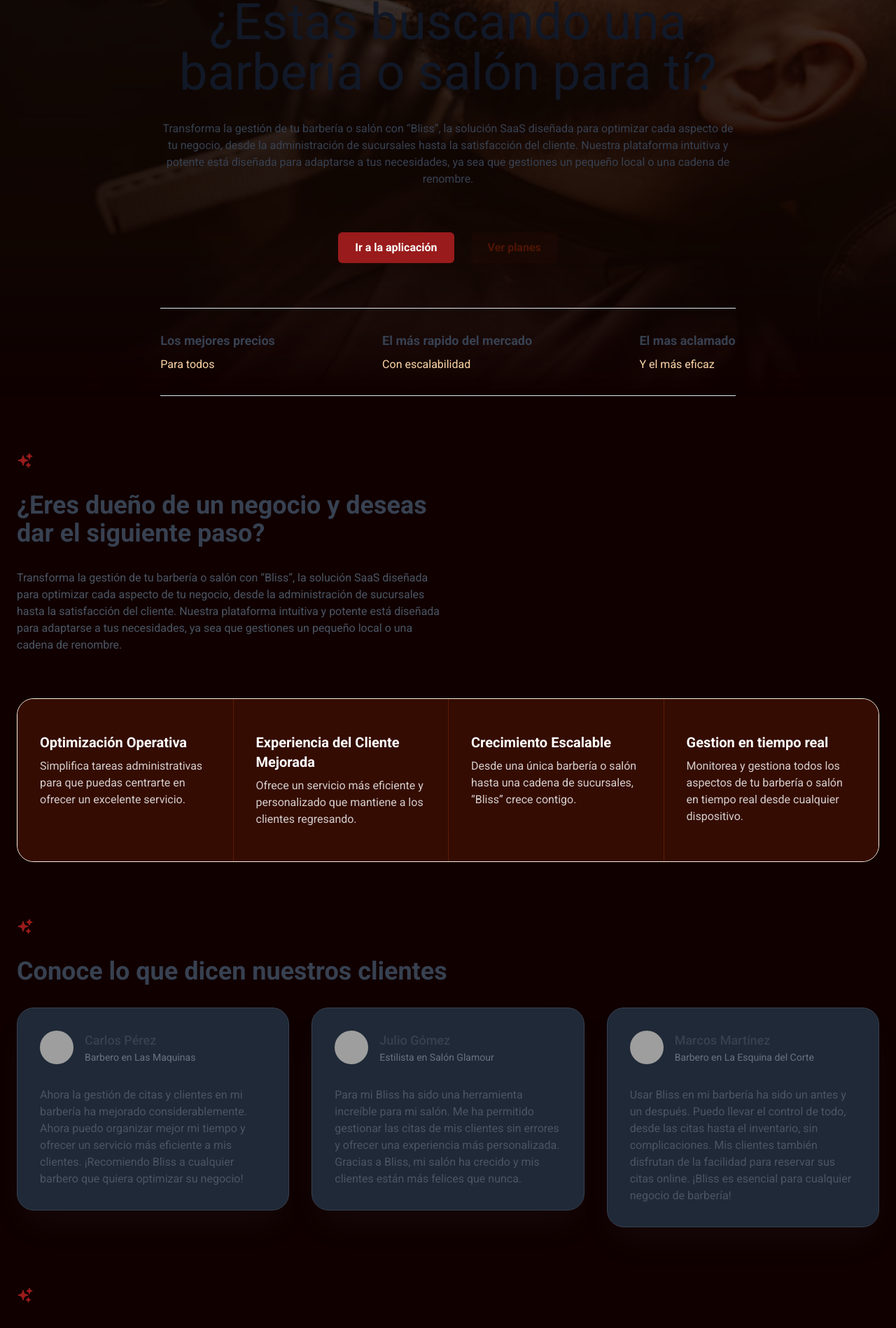
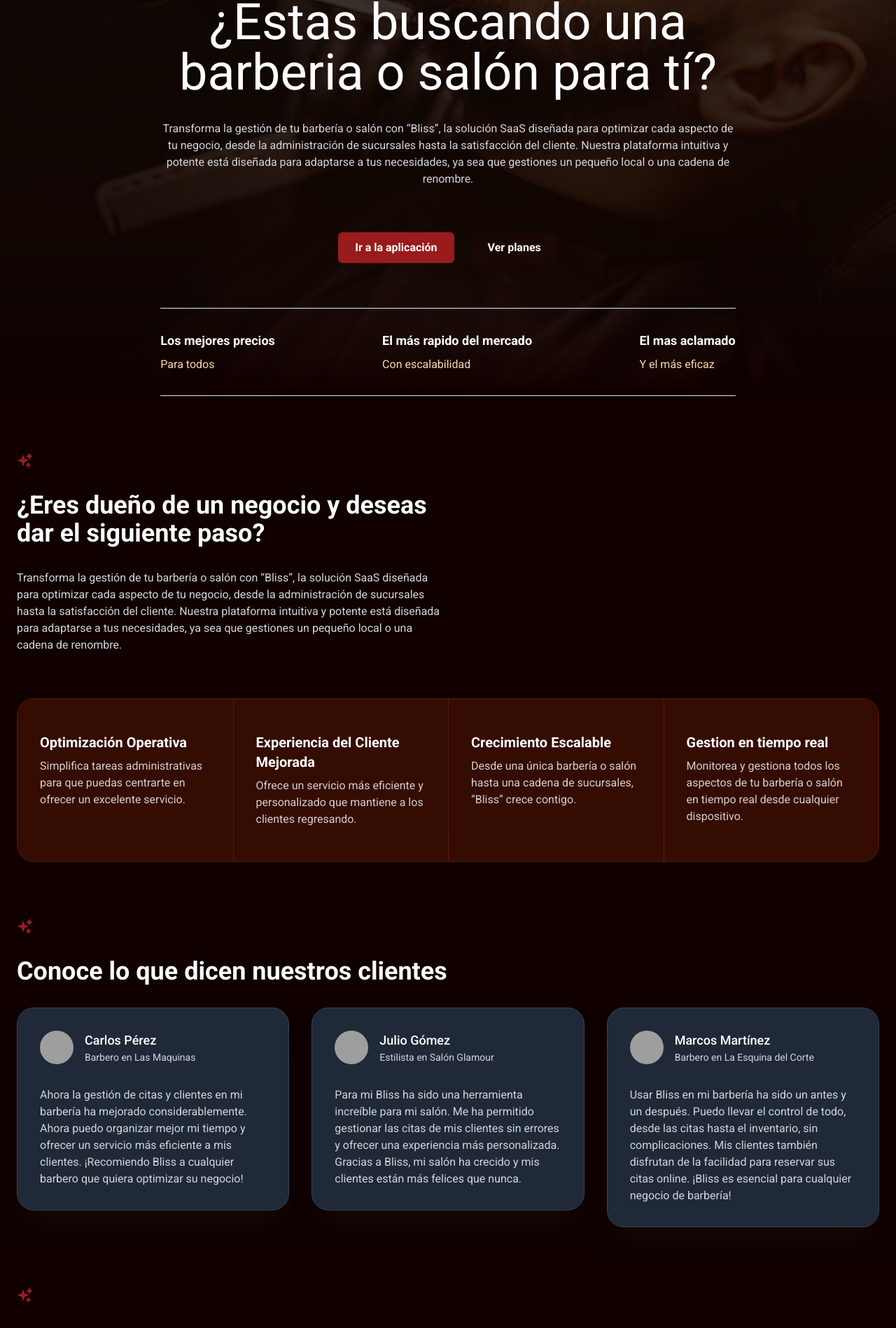
Before and after one commit to Ashe675/bliss-project, a Next.js app: page /landing in a window 1280 px wide. Shown: the part 587-2485 px from the top of the page at 70% size. Built offline with nearby package versions, Linux system fonts and the light colour scheme; grey boxes are pictures that could not be loaded.

Commit message:
light mode fixed

```diff
--- a/src/components/landing/CallToAction.tsx
+++ b/src/components/landing/CallToAction.tsx
@@ -10,8 +10,8 @@
         aria-hidden="true"
         className="absolute inset-0 h-max w-full m-auto grid grid-cols-2 -space-x-52 opacity-40 dark:opacity-20"
       >
-        <div className="blur-[106px] h-56 bg-gradient-to-br from-primary to-purple-400 dark:from-blue-700"></div>
-        <div className="blur-[106px] h-32 bg-gradient-to-r from-cyan-400 to-sky-300 dark:to-indigo-600"></div>
+        <div className="blur-[106px] h-56 bg-gradient-to-br from-primary to-purple-400 "></div>
+        <div className="blur-[106px] h-32 bg-gradient-to-r from-cyan-400 to-sky-300"></div>
       </div>
       <Container>
         <div className="relative">
@@ -58,10 +58,10 @@
             />
           </div>
           <div className="mt-6 m-auto space-y-6 md:w-8/12 lg:w-7/12">
-            <h1 className="text-center text-4xl font-bold text-gray-800 dark:text-white md:text-5xl">
+            <h1 className="text-center text-4xl font-bold text-white md:text-5xl">
               Comienza ahora
             </h1>
-            <p className="text-center text-xl text-gray-600 dark:text-gray-300">
+            <p className="text-center text-xl text-gray-300">
               Se parte de millones de personas alrededor del mundo utilizando
               bliss en sus negocios.
             </p>
@@ -70,7 +70,7 @@
                 href="/"
                 className=" before:border-red-700 before:bg-red-800 relative flex h-12 w-full items-center justify-center px-8 before:absolute before:inset-0 before:rounded-full before:border before:border-transparent before:bg-primary/10 before:bg-gradient-to-b before:transition before:duration-300 hover:before:scale-105 active:duration-75 active:before:scale-95 sm:w-max"
               >
-                <span className="relative text-base font-semibold text-primary dark:text-white">
+                <span className="relative text-base font-semibold text-white">
                   Ir a la aplicación
                 </span>
               </Link>
--- a/src/components/landing/Features.tsx
+++ b/src/components/landing/Features.tsx
@@ -19,10 +19,10 @@
             />
           </svg>
 
-          <h2 className="my-8 text-2xl font-bold text-gray-700 dark:text-white md:text-4xl">
+          <h2 className="my-8 text-2xl font-bold text-white md:text-4xl">
             ¿Eres dueño de un negocio y deseas dar el siguiente paso?{" "}
           </h2>
-          <p className="text-gray-600 dark:text-gray-300">
+          <p className="text-gray-300">
             Transforma la gestión de tu barbería o salón con “Bliss”, la
             solución SaaS diseñada para optimizar cada aspecto de tu negocio,
             desde la administración de sucursales hasta la satisfacción del
@@ -32,7 +32,7 @@
           </p>
         </div>
 
-        <div className="mt-16 grid divide-x divide-y divide-orange-700/30  overflow-hidden rounded-3xl border border-orange-100 text-white dark:border-orange-800/50 sm:grid-cols-2 lg:grid-cols-4 lg:divide-y-0 xl:grid-cols-4">
+        <div className="mt-16 grid divide-x divide-y divide-orange-700/30  overflow-hidden rounded-3xl border  text-white border-orange-800/50 sm:grid-cols-2 lg:grid-cols-4 lg:divide-y-0 xl:grid-cols-4">
           {featuresData.map((feature, index) => (
             <div
               key={index}
--- a/src/components/landing/HeroSection.tsx
+++ b/src/components/landing/HeroSection.tsx
@@ -39,10 +39,10 @@
             />
           </div>
           <div className="lg:w-2/3 text-center mx-auto">
-            <h1 className="text-gray-900 dark:text-white text-3xl md:text-6xl xl:text-7xl">
+            <h1 className="text-white text-3xl md:text-6xl xl:text-7xl">
               ¿Estas buscando una barberia o salón para tí?
             </h1>
-            <p className="mt-8 text-gray-700 dark:text-gray-300">
+            <p className="mt-8 text-gray-300">
               Transforma la gestión de tu barbería o salón con “Bliss”, la
               solución SaaS diseñada para optimizar cada aspecto de tu negocio,
               desde la administración de sucursales hasta la satisfacción del
@@ -63,26 +63,26 @@
                 href="#plans"
                 className="relative flex h-11 w-60 items-center justify-center px-6 before:absolute before:inset-0 before:rounded-md before:border before:border-transparent before:bg-primary/10 before:bg-gradient-to-b before:transition before:duration-300 hover:before:scale-105 active:duration-75 active:before:scale-95 before:border-gray-700 before:bg-gray-800 sm:w-max"
               >
-                <span className="relative text-base font-semibold text-primary dark:text-white">
+                <span className="relative text-base font-semibold  text-white">
                   Ver planes
                 </span>
               </a>
             </div>
             <div className="hidden py-8 mt-16 border-y  dark:border-orange-950 sm:flex justify-between">
               <div className="text-left">
-                <h6 className="text-lg font-semibold text-gray-700 dark:text-white">
+                <h6 className="text-lg font-semibold text-white">
                   Los mejores precios
                 </h6>
                 <p className="mt-2 text-orange-200">Para todos</p>
               </div>
               <div className="text-left">
-                <h6 className="text-lg font-semibold text-gray-700 dark:text-white">
+                <h6 className="text-lg font-semibold text-white">
                   El más rapido del mercado
                 </h6>
                 <p className="mt-2 text-orange-200">Con escalabilidad</p>
               </div>
               <div className="text-left">
-                <h6 className="text-lg font-semibold text-gray-700 dark:text-white">
+                <h6 className="text-lg font-semibold text-white">
                   El mas aclamado
                 </h6>
                 <p className="mt-2 text-orange-200">Y el más eficaz</p>
--- a/src/components/landing/Plans.tsx
+++ b/src/components/landing/Plans.tsx
@@ -54,18 +54,16 @@
             />
           </svg>
 
-          <h2 className="text-center md:text-left my-8 text-2xl font-bold text-gray-700 dark:text-white md:text-4xl">
+          <h2 className="text-center md:text-left my-8 text-2xl font-bold text-white md:text-4xl">
             Planes de suscripción
           </h2>
         </div>
-        {/* <div className="mb-12 space-y-2 text-center">
-          <h2 className="text-3xl font-bold text-gray-800 md:text-4xl dark:text-white">Planes de suscripción</h2>
-        </div> */}
+
         <div className="grid gap-8  md:grid-cols-2 lg:grid-cols-3">
           {plans.map((plan) => (
             <div
               key={plan.id}
-              className="group p-6 sm:p-8 rounded-3xl bg-white border border-gray-100 dark:shadow-none dark:border-orange-950/20 dark:bg-white bg-opacity-50 shadow-2xl shadow-gray-600/10"
+              className="group p-6 sm:p-8 rounded-3xl bg-white border border-gray-100 shadow-none border-orange-950/20 shadow-gray-600/10"
             >
               <div className="relative overflow-hidden rounded-xl">
                 <Image
--- a/src/components/landing/Testimonials.tsx
+++ b/src/components/landing/Testimonials.tsx
@@ -26,7 +26,7 @@
 
 export const Testimonials: React.FC = () => {
   return (
-    <div className="text-gray-600 dark:text-gray-300" id="reviews">
+    <div className="text-gray-300" id="reviews">
       <Container>
 
       <div className="md:w-2/3 lg:w-1/2">
@@ -38,7 +38,7 @@
           />
         </svg>
 
-        <h2 className=" my-8 text-2xl font-bold text-gray-700 dark:text-white md:text-4xl">
+        <h2 className=" my-8 text-2xl font-bold text-white md:text-4xl">
         Conoce lo que dicen nuestros clientes
         </h2>
       </div>
@@ -58,8 +58,8 @@
                   height="400"
                 />
                 <div>
-                  <h6 className="text-lg font-medium text-gray-700 dark:text-white">{testimonial.name}</h6>
-                  <p className="text-sm text-gray-500 dark:text-gray-300">{testimonial.role}</p>
+                  <h6 className="text-lg font-medium text-white">{testimonial.name}</h6>
+                  <p className="text-sm text-gray-300">{testimonial.role}</p>
                 </div>
               </div>
               <p className="mt-8">{testimonial.review}</p>
```
Also changed, not shown: src/components/Header.tsx (+6 -18 lines).
